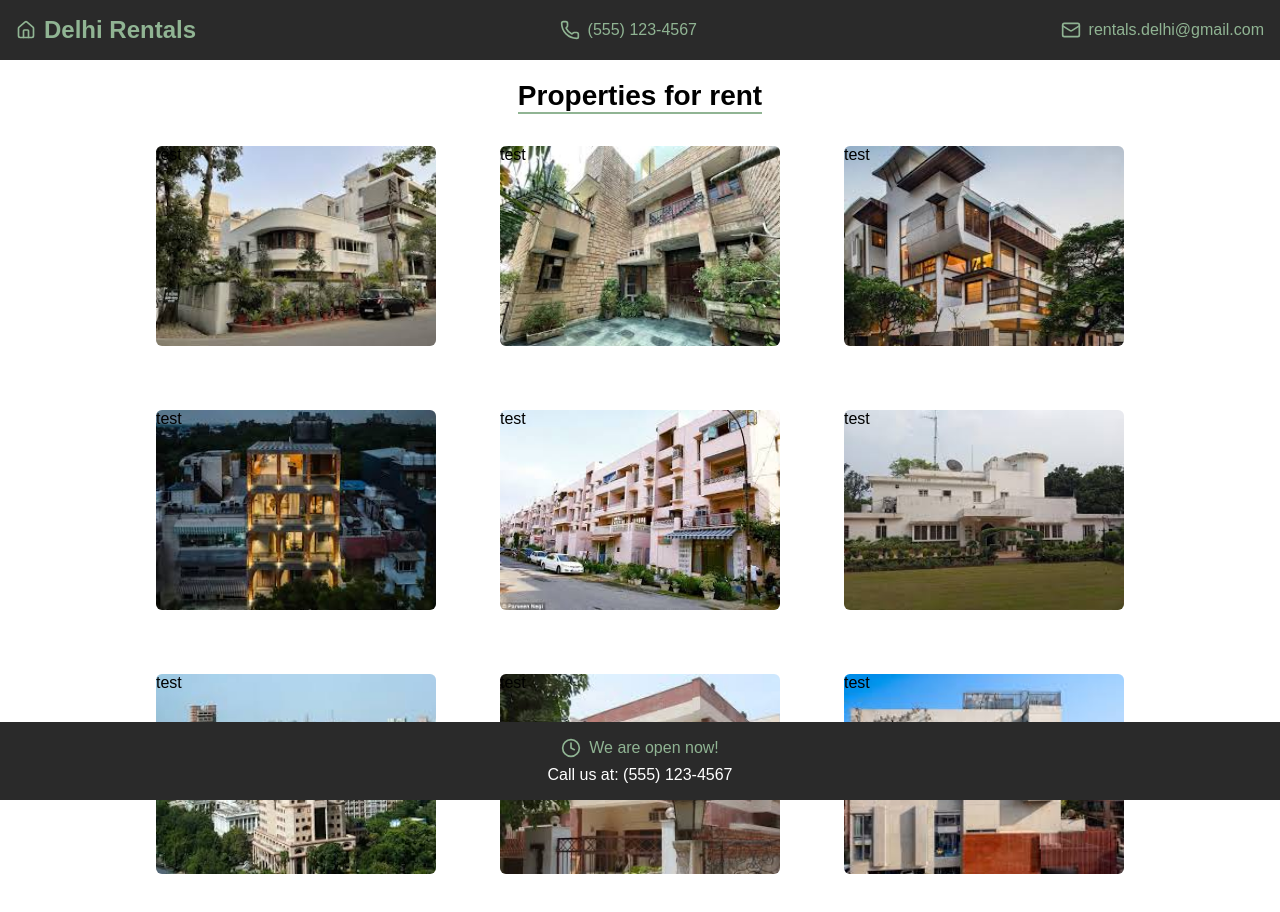
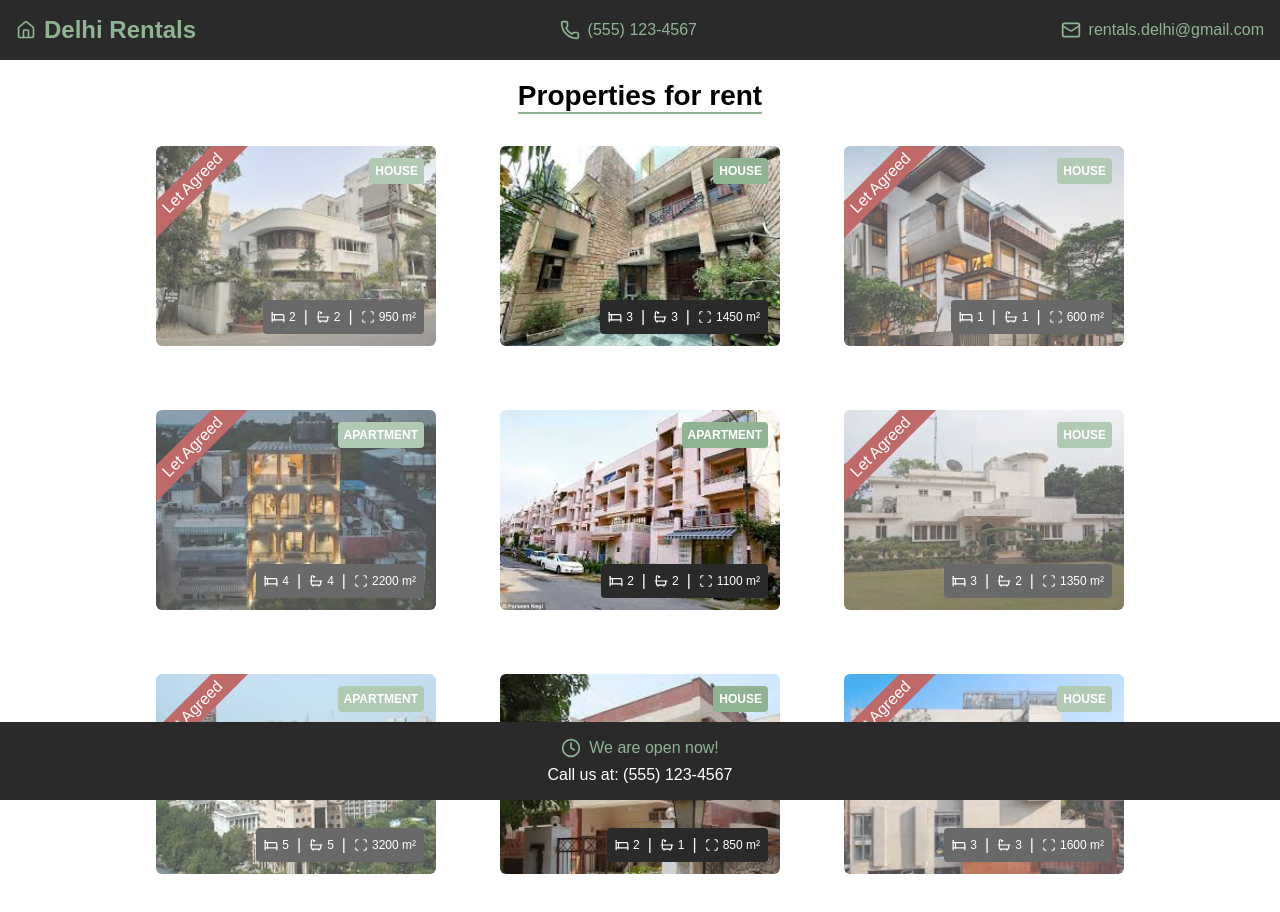
Before and after one commit to vidhi-thakur/practise-projects, a React (Vite) app in the folder delhi-rentals/: page / in a window 1280 px wide. Shown: the top 912 px of the page. Built offline with nearby package versions, Linux system fonts and the light colour scheme.

Commit message:
created banner, tag & icon with text components

```diff
--- a/delhi-rentals/src/components/propertyList/PropertyList.jsx
+++ b/delhi-rentals/src/components/propertyList/PropertyList.jsx
@@ -9,8 +9,21 @@ const PropertyList = () => {
     <div className={styles.container}>
       {list.map((l) => {
         return (
-          <div className={styles.property}>
-            <ImageSection img={l.image} />
+          <div
+            key={l.id}
+            className={styles.property}
+            style={{
+              opacity: l.isAvailable ? 0.7 : 1,
+            }}
+          >
+            <ImageSection
+              img={l.image}
+              tag={l.propertyType}
+              isAvailable={l.isAvailable}
+              bathroom={l.bathroom}
+              bedrooms={l.bedrooms}
+              area={l.area}
+            />
             <PropertyAttribute />
           </div>
         );
--- a/delhi-rentals/src/components/propertyList/PropertyList.module.css
+++ b/delhi-rentals/src/components/propertyList/PropertyList.module.css
@@ -10,4 +10,5 @@
 .property {
   border-radius: 6px;
   overflow: hidden;
+  position: relative;
 }
--- a/delhi-rentals/src/components/propertyList/imageSection/ImageSection.jsx
+++ b/delhi-rentals/src/components/propertyList/imageSection/ImageSection.jsx
@@ -1,6 +1,9 @@
+import Banner from "./banner/Banner";
+import IconWithText from "./iconWithText/IconWithText";
 import styles from "./ImageSection.module.css";
+import Tag from "./tag/Tag";
 
-const ImageSection = ({ img }) => {
+const ImageSection = ({ img, tag, isAvailable, bedrooms, area, bathroom }) => {
   const imgStyles = {
     background: `url(${img})`,
     backgroundRepeat: "no-repeat",
@@ -8,7 +11,9 @@ const ImageSection = ({ img }) => {
   };
   return (
     <div style={imgStyles} className={styles.container}>
-      test
+      <Tag tag={tag} />
+      {isAvailable && <Banner />}
+      <IconWithText bedrooms={bedrooms} area={area} bathroom={bathroom} />
     </div>
   );
 };
--- a/delhi-rentals/src/components/propertyList/imageSection/banner/Banner.jsx
+++ b/delhi-rentals/src/components/propertyList/imageSection/banner/Banner.jsx
@@ -1,7 +1,7 @@
-// import styles from './Banner.module.css';
+import styles from './Banner.module.css';
 
 const Banner = () => {
-  return <div></div>;
+  return <p className={styles.banner}>Let Agreed</p>;
 };
 
 export default Banner;
--- a/delhi-rentals/src/components/propertyList/imageSection/banner/Banner.module.css
+++ b/delhi-rentals/src/components/propertyList/imageSection/banner/Banner.module.css
@@ -0,0 +1,10 @@
+.banner {
+    background-color: brown;
+    color: white;
+    text-transform: capitalize;
+    transform: rotate(-45deg);
+    padding: 4px 30px;
+    position: absolute;
+    top: 24px;
+    left: -32px;
+}
--- a/delhi-rentals/src/components/propertyList/imageSection/iconWithText/IconWithText.jsx
+++ b/delhi-rentals/src/components/propertyList/imageSection/iconWithText/IconWithText.jsx
@@ -1,7 +1,25 @@
-// import styles from './IconWithText.module.css';
+import styles from "./IconWithText.module.css";
+import { Bath, Bed, Scan } from "lucide-react";
 
-const IconWithText = () => {
-  return <div></div>;
+const IconWithText = ({ bedrooms, area, bathroom }) => {
+  return (
+    <div className={styles.container}>
+      <p>
+        <Bed size={14} />
+        <span>{bedrooms}</span>
+      </p>
+      <span> | </span>
+      <p>
+        <Bath size={14} />
+        <span>{bathroom}</span>
+      </p>
+      <span> | </span>
+      <p>
+        <Scan size={14} />
+        <span>{area} m²</span>
+      </p>
+    </div>
+  );
 };
 
 export default IconWithText;
--- a/delhi-rentals/src/components/propertyList/imageSection/iconWithText/IconWithText.module.css
+++ b/delhi-rentals/src/components/propertyList/imageSection/iconWithText/IconWithText.module.css
@@ -0,0 +1,18 @@
+.container {
+  background-color: var(--theme-gray);
+  color: white;
+  display: flex;
+  position: absolute;
+  right: 0.75rem;
+  bottom: 0.75rem;
+  padding: 8px;
+  border-radius: 4px;
+  gap: 0.5rem;
+}
+
+.container > p {
+    display: flex;
+    align-items: center;
+    gap: 4px;
+    font-size: 0.75rem;
+}
--- a/delhi-rentals/src/components/propertyList/imageSection/tag/Tag.jsx
+++ b/delhi-rentals/src/components/propertyList/imageSection/tag/Tag.jsx
@@ -1,7 +1,7 @@
-// import styles from './Tag.module.css';
+import styles from './Tag.module.css';
 
-const Tag = () => {
-  return <div></div>;
+const Tag = ({ tag: tagText }) => {
+  return <p className={styles.container}>{tagText}</p>;
 };
 
 export default Tag;
--- a/delhi-rentals/src/components/propertyList/imageSection/tag/Tag.module.css
+++ b/delhi-rentals/src/components/propertyList/imageSection/tag/Tag.module.css
@@ -0,0 +1,13 @@
+.container {
+  background-color: var(--theme-green);
+  color: white;
+  font-weight: bold;
+  text-transform: uppercase;
+  display: inline-block;
+  position: absolute;
+  top: 0.75rem;
+  right: 0.75rem;
+  padding: 6px;
+  border-radius: 4px;
+  font-size: 0.75rem;
+}
--- a/delhi-rentals/src/data/properties.js
+++ b/delhi-rentals/src/data/properties.js
@@ -40,7 +40,7 @@ export const properties = [
       bedrooms: 4,
       bathroom: 4,
       area: 2200,
-      propertyType: "house",
+      propertyType: "apartment",
       isAvailable: true,
       address: "Greater Kailash 2, Delhi",
       cost: "₹85,000/month",
@@ -52,7 +52,7 @@ export const properties = [
       bedrooms: 2,
       bathroom: 2,
       area: 1100,
-      propertyType: "house",
+      propertyType: "apartment",
       isAvailable: false,
       address: "Dwarka Sector 12, Delhi",
       cost: "₹32,000/month",
@@ -76,7 +76,7 @@ export const properties = [
       bedrooms: 5,
       bathroom: 5,
       area: 3200,
-      propertyType: "house",
+      propertyType: "apartment",
       isAvailable: true,
       address: "Vasant Kunj, Delhi",
       cost: "₹1,20,000/month",
```
